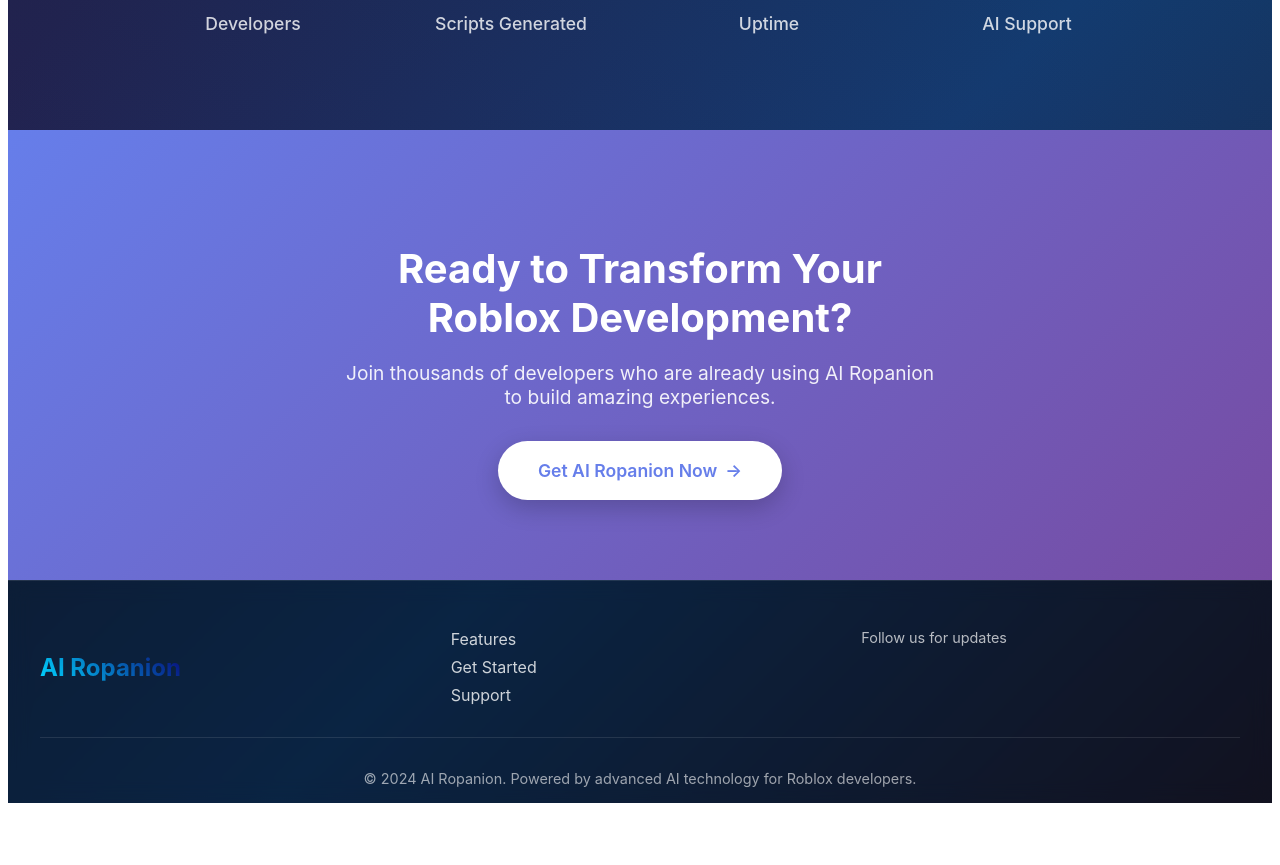
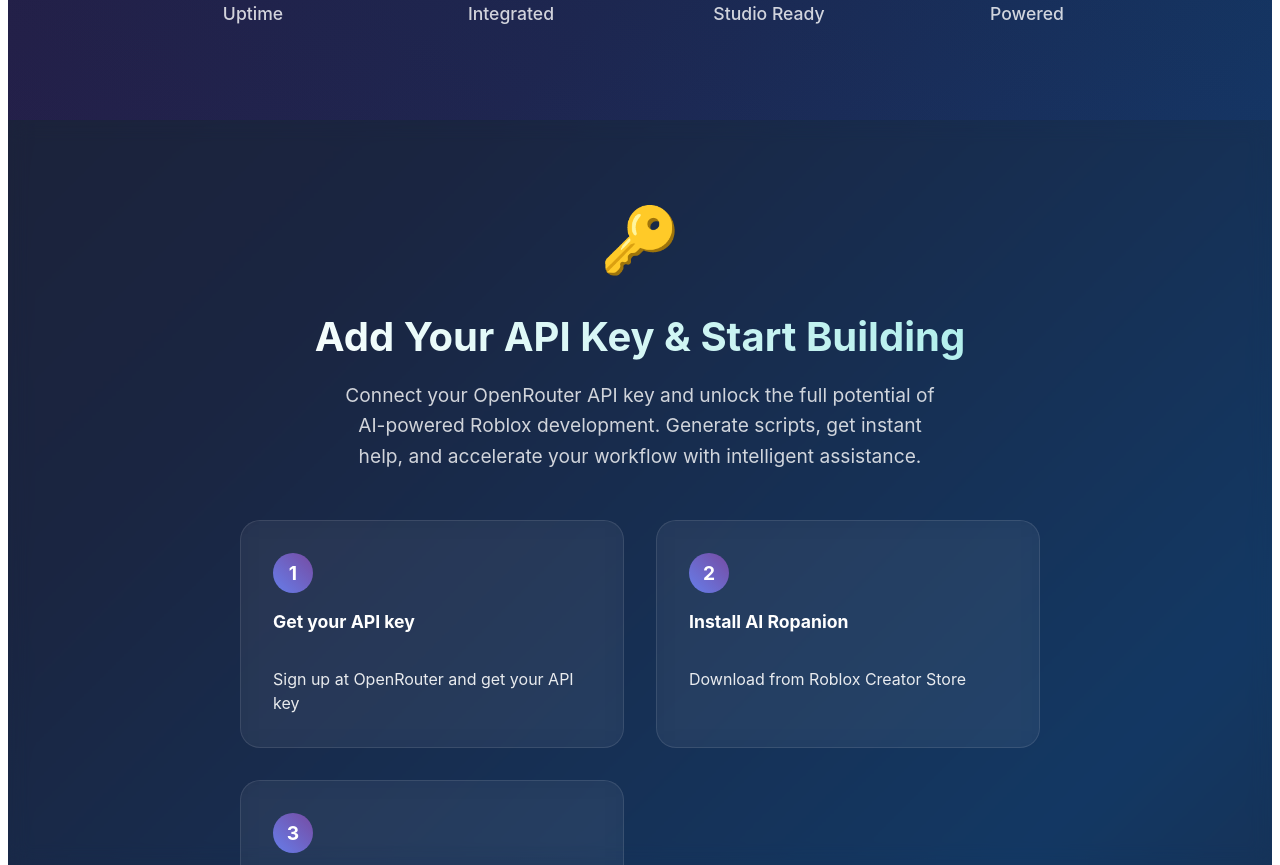
Before and after one commit to m1st4k3nn/Ropanion, a Next.js app: page / in a window 1280 px wide. Shown: the part 1935-2800 px from the top of the page. Before the commit the page ends 2746 px from the top, so only its background shows below. Built offline with nearby package versions, Linux system fonts and the light colour scheme.

Commit message:
feat: Update stats and add API key integration section

```diff
--- a/pages/index.js
+++ b/pages/index.js
@@ -93,21 +93,57 @@
       <section className={styles.stats}>
         <div className={styles.statsGrid}>
           <div className={styles.stat}>
-            <div className={styles.statNumber}>10K+</div>
-            <div className={styles.statLabel}>Developers</div>
-          </div>
-          <div className={styles.stat}>
-            <div className={styles.statNumber}>50K+</div>
-            <div className={styles.statLabel}>Scripts Generated</div>
-          </div>
-          <div className={styles.stat}>
-            <div className={styles.statNumber}>99.9%</div>
+            <div className={styles.statNumber}>100%</div>
             <div className={styles.statLabel}>Uptime</div>
           </div>
           <div className={styles.stat}>
-            <div className={styles.statNumber}>24/7</div>
-            <div className={styles.statLabel}>AI Support</div>
+            <div className={styles.statNumber}>OpenRouter</div>
+            <div className={styles.statLabel}>Integrated</div>
           </div>
+          <div className={styles.stat}>
+            <div className={styles.statNumber}>Roblox</div>
+            <div className={styles.statLabel}>Studio Ready</div>
+          </div>
+          <div className={styles.stat}>
+            <div className={styles.statNumber}>AI</div>
+            <div className={styles.statLabel}>Powered</div>
+          </div>
+        </div>
+      </section>
+
+      {/* API Key Section */}
+      <section className={styles.apiSection}>
+        <div className={styles.apiContent}>
+          <div className={styles.apiIcon}>🔑</div>
+          <h2>Add Your API Key & Start Building</h2>
+          <p>Connect your OpenRouter API key and unlock the full potential of AI-powered Roblox development. Generate scripts, get instant help, and accelerate your workflow with intelligent assistance.</p>
+          <div className={styles.apiSteps}>
+            <div className={styles.step}>
+              <div className={styles.stepNumber}>1</div>
+              <div className={styles.stepText}>
+                <strong>Get your API key</strong><br/>
+                Sign up at OpenRouter and get your API key
+              </div>
+            </div>
+            <div className={styles.step}>
+              <div className={styles.stepNumber}>2</div>
+              <div className={styles.stepText}>
+                <strong>Install AI Ropanion</strong><br/>
+                Download from Roblox Creator Store
+              </div>
+            </div>
+            <div className={styles.step}>
+              <div className={styles.stepNumber}>3</div>
+              <div className={styles.stepText}>
+                <strong>Start building</strong><br/>
+                Use AI to enhance your Roblox development
+              </div>
+            </div>
+          </div>
+          <a href="https://create.roblox.com/store/asset/112432781546778" className={styles.apiButton} target="_blank" rel="noopener noreferrer">
+            Get Started Now
+            <span className={styles.arrow}>→</span>
+          </a>
         </div>
       </section>
 
--- a/styles/Home.module.css
+++ b/styles/Home.module.css
@@ -302,7 +302,7 @@
 }
 
 .statNumber {
-  font-size: 3rem;
+  font-size: 2.5rem;
   font-weight: 800;
   background: linear-gradient(45deg, #00d4ff, #090979);
   -webkit-background-clip: text;
@@ -315,6 +315,124 @@
   font-size: 1.1rem;
   color: rgba(255, 255, 255, 0.8);
   font-weight: 500;
+}
+
+/* API Key Section */
+.apiSection {
+  padding: 5rem 2rem;
+  background: rgba(255, 255, 255, 0.02);
+  backdrop-filter: blur(10px);
+}
+
+.apiContent {
+  max-width: 800px;
+  margin: 0 auto;
+  text-align: center;
+}
+
+.apiIcon {
+  font-size: 4rem;
+  margin-bottom: 1rem;
+  display: block;
+}
+
+.apiContent h2 {
+  font-size: 2.5rem;
+  font-weight: 700;
+  margin-bottom: 1rem;
+  background: linear-gradient(45deg, #fff, #a8edea);
+  -webkit-background-clip: text;
+  -webkit-text-fill-color: transparent;
+  background-clip: text;
+}
+
+.apiContent p {
+  font-size: 1.2rem;
+  color: rgba(255, 255, 255, 0.8);
+  line-height: 1.6;
+  margin-bottom: 3rem;
+  max-width: 600px;
+  margin-left: auto;
+  margin-right: auto;
+}
+
+.apiSteps {
+  display: grid;
+  grid-template-columns: repeat(auto-fit, minmax(250px, 1fr));
+  gap: 2rem;
+  margin-bottom: 3rem;
+}
+
+.step {
+  background: rgba(255, 255, 255, 0.05);
+  backdrop-filter: blur(15px);
+  border-radius: 20px;
+  padding: 2rem;
+  border: 1px solid rgba(255, 255, 255, 0.1);
+  transition: all 0.3s ease;
+  text-align: left;
+}
+
+.step:hover {
+  transform: translateY(-5px);
+  box-shadow: 0 20px 40px rgba(0, 0, 0, 0.2);
+  border-color: rgba(255, 255, 255, 0.2);
+}
+
+.stepNumber {
+  display: inline-flex;
+  align-items: center;
+  justify-content: center;
+  width: 40px;
+  height: 40px;
+  background: linear-gradient(45deg, #667eea, #764ba2);
+  color: white;
+  border-radius: 50%;
+  font-weight: 700;
+  font-size: 1.2rem;
+  margin-bottom: 1rem;
+}
+
+.stepText {
+  color: rgba(255, 255, 255, 0.9);
+  line-height: 1.5;
+}
+
+.stepText strong {
+  color: white;
+  display: block;
+  margin-bottom: 0.5rem;
+  font-size: 1.1rem;
+}
+
+.apiButton {
+  display: inline-flex;
+  align-items: center;
+  gap: 0.5rem;
+  background: linear-gradient(45deg, #667eea, #764ba2);
+  color: white;
+  padding: 1.2rem 2.5rem;
+  border-radius: 50px;
+  text-decoration: none;
+  font-weight: 600;
+  font-size: 1.1rem;
+  transition: all 0.3s ease;
+  box-shadow: 0 8px 25px rgba(102, 126, 234, 0.3);
+  border: 2px solid transparent;
+}
+
+.apiButton:hover {
+  transform: translateY(-3px);
+  box-shadow: 0 15px 35px rgba(102, 126, 234, 0.4);
+  background: linear-gradient(45deg, #764ba2, #667eea);
+}
+
+.apiButton .arrow {
+  transition: transform 0.3s ease;
+}
+
+.apiButton:hover .arrow {
+  transform: translateX(5px);
 }
 
 /* CTA Section */
@@ -503,4 +621,24 @@
     text-align: center;
     justify-content: center;
   }
+
+  .apiSteps {
+    grid-template-columns: 1fr;
+  }
+
+  .apiContent h2 {
+    font-size: 2rem;
+  }
+
+  .apiContent p {
+    font-size: 1.1rem;
+  }
+
+  .step {
+    text-align: center;
+  }
+
+  .stepNumber {
+    margin: 0 auto 1rem;
+  }
 }
```
